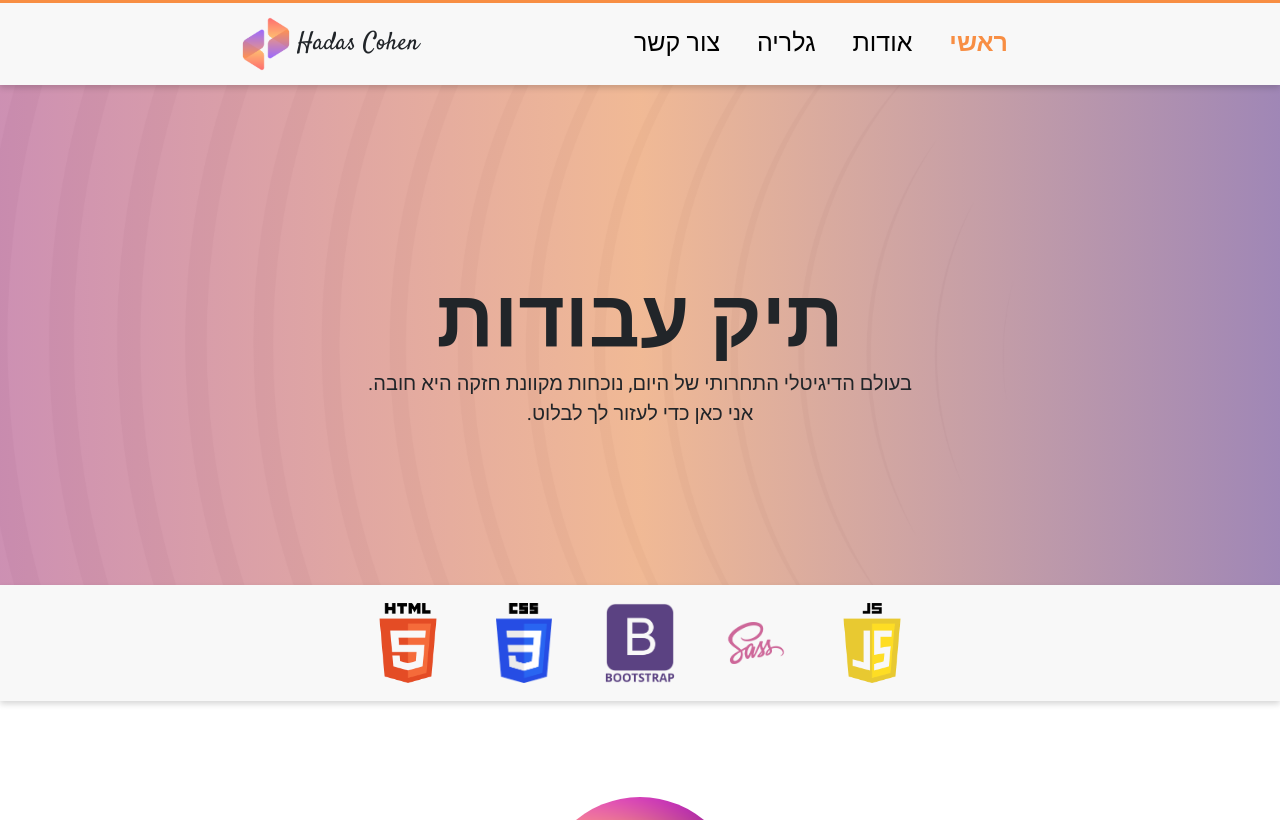
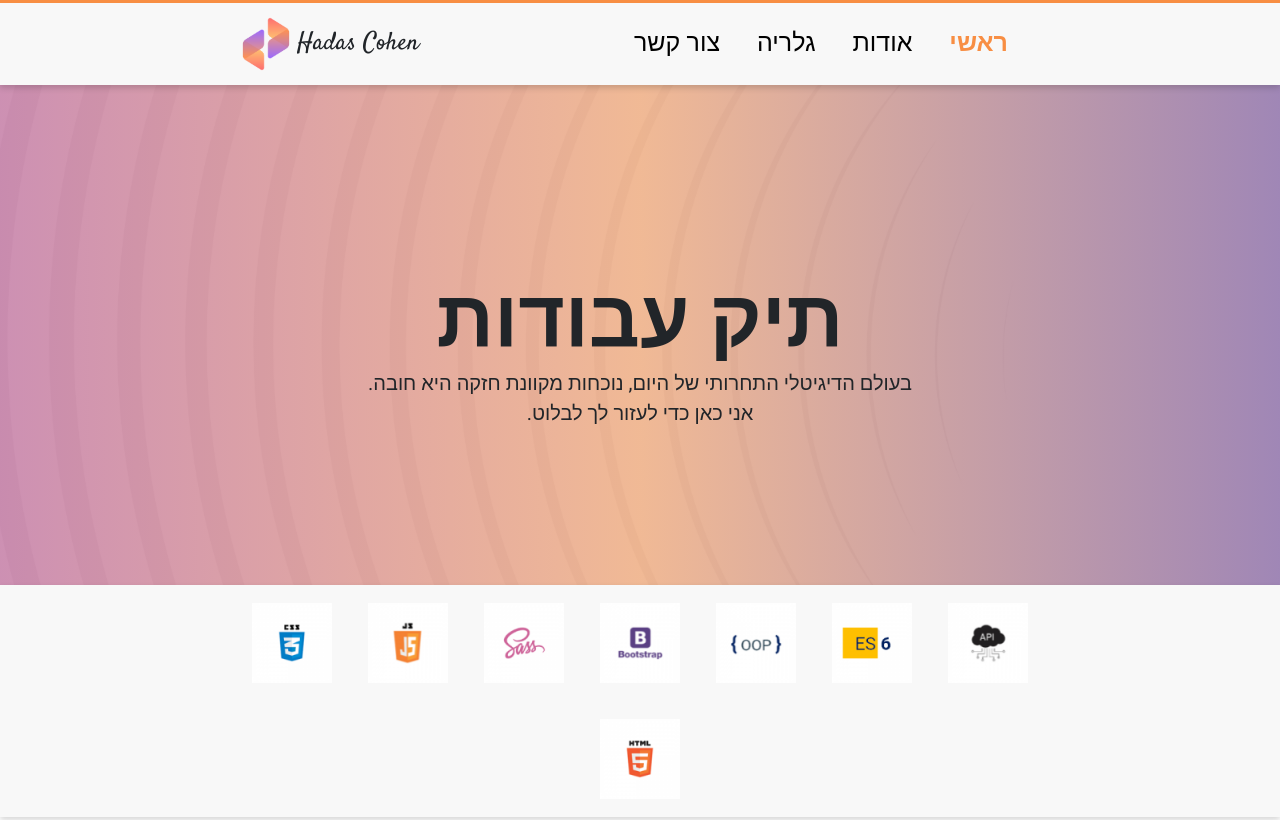
Before and after one commit to hadas2018/HadasCohenPortfolio, a plain HTML site: page index.html in a window 1280 px wide. Shown: the top 820 px of the page. Drawn offline with nearby package versions, Linux system fonts and the light colour scheme.

Commit message:
הוספת Icons tecnolog

```diff
--- a/index.html
+++ b/index.html
@@ -56,14 +56,17 @@
             <div class="row justify-content-center">
               <div class="col-md-10 col-sm-6">
                 <div class="d-flex flex-wrap justify-content-center div-icon">
-                  <img src="images/logoJs.png" alt="JavaScript" class="m-2" />
-                  <img src="images/sass.png" alt="SASS" class="m-2" />
-                  <img  src="images/bootstraplogo.png"
-                  alt="Bootstrap"
+                  <img src="images/img-API.png" alt="API" class="m-2" />
+                  <img src="images/img-ES6.png" alt="ES6" class="m-2" />
+                  <img  src="images/img-OOP.png"
+                  alt="OOP"
                   class="m-2"
                 />
-                  <img src="images/csslogo.png" alt="CSS" class="m-2" />
-                  <img src="images/logoHtml.png" alt="HTML" class="m-2" />
+                  <img src="images/img-Bootstrap.png" alt="Bootstrap" class="m-2" />
+                  <img src="images/img-SASS.png" alt="SASS" class="m-2" />
+                  <img src="images/img-JS.png" alt="JS" class="m-2" />
+                  <img src="images/img-CSS.png" alt="CSS" class="m-2" />
+                  <img src="images/img-HTML.png" alt="HTML" class="m-2" />
                 </div>
               </div>
             </div>
```
